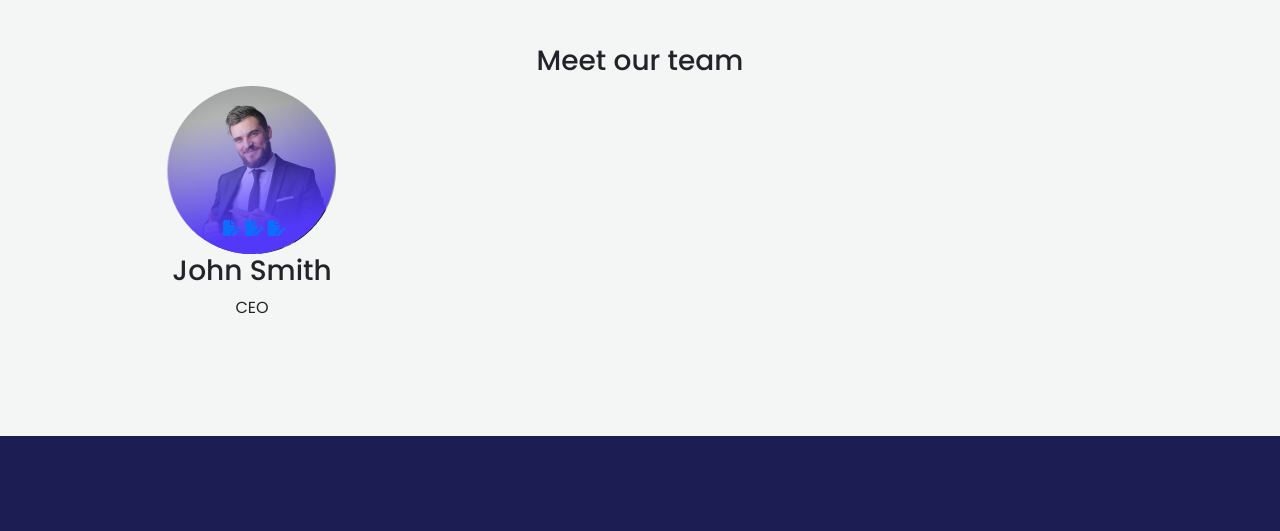
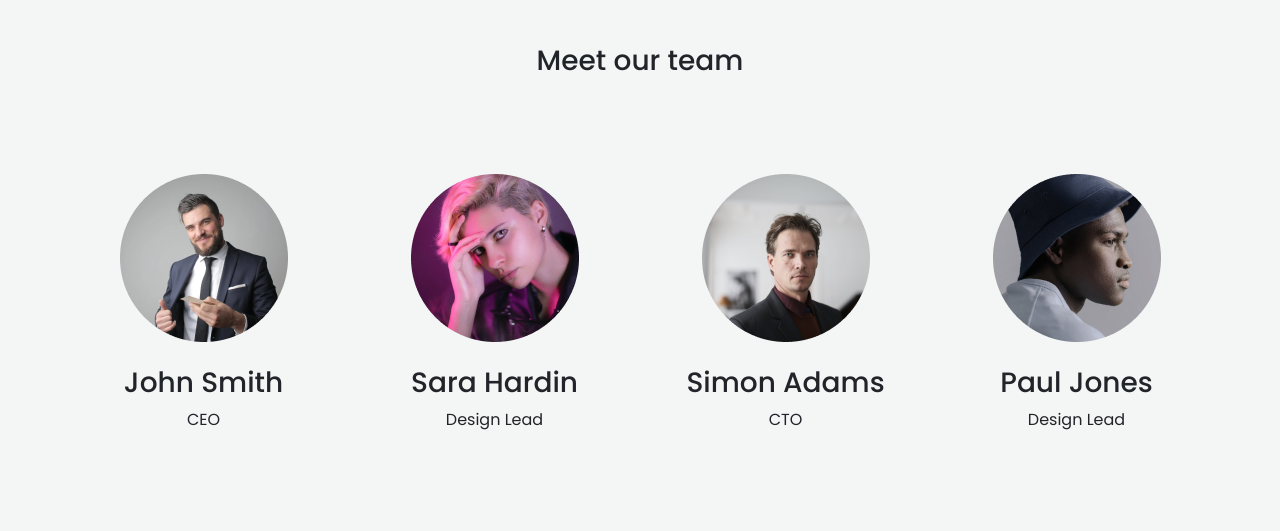
Before and after one commit to mdarafat2201/finsett2, a plain HTML site: page index.html in a window 1280 px wide. Shown: the part 3897-4428 px from the top of the page. Drawn offline with Linux system fonts and the light colour scheme.

Commit message:
meet part

```diff
--- a/css/style.css
+++ b/css/style.css
@@ -203,6 +203,58 @@ body {
   font-weight: 400;
 }
 /* ====================== working part css end ================= */
+/* =============  meet  part css start =========== */
+#meet_part {
+  padding: 100px 0px;
+  background-color: var(--BannerColor);
+}
+#meet_part .meet_tilie {
+  text-align: center;
+}
+#meet_part .meet_box {
+  text-align: center;
+
+  transition: all linear 0.3s;
+}
+#meet_part .meet_box:hover {
+  background-color: var(--WhteColor);
+}
+#meet_part .meet_box .meet_text {
+  padding: 48px 25px 32px;
+}
+#meet_part .meet_box .meet_text .meet_imgs {
+  position: relative;
+  overflow: hidden;
+}
+#meet_part .meet_box .meet_text .meet_imgs .overlay {
+  position: absolute;
+  top: 0;
+  left: 25px;
+  width: 168px;
+  height: 168px;
+  border-radius: 50%;
+  background: linear-gradient(
+    348deg,
+    #5239fa 17.97%,
+    rgba(255, 255, 255, 0) 79.2%
+  );
+  opacity: 0;
+  transition: all linear 0.3s;
+}
+#meet_part .meet_box .meet_text .meet_imgs:hover .overlay {
+  opacity: 1;
+}
+#meet_part .meet_box .meet_text .meet_imgs .overlay .icon {
+  position: absolute;
+  bottom: 13px;
+  left: 56px;
+  color: var(--WhteColor);
+}
+#meet_part .meet_box .meet_text .meet_imgs .overlay .icon a {
+  color: var(--WhteColor);
+}
+/* =============  meet  part css end =========== */
+
 /* =============  footer part css start =========== */
 #footer_part {
   padding: 101px 0;
@@ -319,43 +371,3 @@ body {
   font-weight: 500;
 }
 /* =============  footer nav part css end =========== */
-/* =============  meet  part css start =========== */
-#meet_part {
-  padding: 100px 0;
-  background-color: var(--BannerColor);
-}
-#meet_part .meet_tilie {
-  text-align: center;
-}
-#meet_part .meet_box {
-  text-align: center;
-}
-#meet_part .meet_box .meet_imgs {
-  position: relative;
-  overflow: hidden;
-}
-#meet_part .meet_box .meet_imgs .overlay {
-  position: absolute;
-  top: 0;
-  left: 97px;
-  width: 168px;
-  height: 168px;
-  border-radius: 50%;
-  background: linear-gradient(
-    348deg,
-    #5239fa 17.97%,
-    rgba(255, 255, 255, 0) 79.2%
-  );
-  opacity: 1;
-  transition: all linear 0.3s;
-}
-#meet_part .meet_box .meet_imgs:hover .overlay {
-  opacity: 1;
-}
-#meet_part .meet_box .meet_imgs .overlay .icon {
-  position: absolute;
-  bottom: 13px;
-  left: 56px;
-  color: var(--WhteColor);
-}
-/* =============  meet  part css end =========== */
--- a/index.html
+++ b/index.html
@@ -406,15 +406,16 @@
       </div>
     </section>
     <!-- ====================  working  part html end =================== -->
-    <!-- =========== meet nav part html start ========= -->
-    <div id="meet_part">
+    <!-- =========== meet part html start ========= -->
+    <section id="meet_part">
       <div class="container p-0">
         <div class="meet_tilie">
           <h3>Meet our team</h3>
         </div>
-        <div class="row">
-          <div class="col-lg-4">
+        <div class="row mt-lg-5">
+          <div class="col-lg-3">
             <div class="meet_box">
+              <div class="meet_text">
                 <div class="meet_imgs">
                   <picture>
                     <img
@@ -426,21 +427,100 @@
                   </picture>
                   <div class="overlay">
                     <div class="icon">
-                    <a href="#"> <i class="fa-solid fa-file-pen"></i></a>
-                    <a href="#"> <i class="fa-solid fa-file-pen"></i></a>
-                    <a href="#"> <i class="fa-solid fa-file-pen"></i></a>
+                      <a href="#"> <i class="fa-brands fa-facebook"></i></a>
+                      <a href="#"> <i class="fa-brands fa-twitter"></i></a>
+                      <a href="#"> <i class="fa-brands fa-linkedin-in"></i></a>
                     </div>
                   </div>
                 </div>
 
-              <h3>John Smith</h3>
+                <h3 class="mt-lg-4">John Smith</h3>
                 <p>CEO</p>
               </div>
             </div>
           </div>
+          <div class="col-lg-3">
+            <div class="meet_box">
+              <div class="meet_text">
+                <div class="meet_imgs">
+                  <picture>
+                    <img
+                      src="./imgs/imgs1.png"
+                      alt="./imgs/imgs1.png"
+                      title="img"
+                      class="img-fluid"
+                    />
+                  </picture>
+                  <div class="overlay">
+                    <div class="icon">
+                      <a href="#"> <i class="fa-brands fa-facebook"></i></a>
+                      <a href="#"> <i class="fa-brands fa-twitter"></i></a>
+                      <a href="#"> <i class="fa-brands fa-linkedin-in"></i></a>
                     </div>
                   </div>
-    <!-- =========== meet nav part html end ========= -->
+                </div>
+
+                <h3 class="mt-lg-4">Sara Hardin</h3>
+                <p>Design Lead</p>
+              </div>
+            </div>
+          </div>
+          <div class="col-lg-3">
+            <div class="meet_box">
+              <div class="meet_text">
+                <div class="meet_imgs">
+                  <picture>
+                    <img
+                      src="./imgs/imgs3.png"
+                      alt="./imgs/imgs3.png"
+                      title="img"
+                      class="img-fluid"
+                    />
+                  </picture>
+                  <div class="overlay">
+                    <div class="icon">
+                      <a href="#"> <i class="fa-brands fa-facebook"></i></a>
+                      <a href="#"> <i class="fa-brands fa-twitter"></i></a>
+                      <a href="#"> <i class="fa-brands fa-linkedin-in"></i></a>
+                    </div>
+                  </div>
+                </div>
+
+                <h3 class="mt-lg-4">Simon Adams</h3>
+                <p>CTO</p>
+              </div>
+            </div>
+          </div>
+          <div class="col-lg-3">
+            <div class="meet_box">
+              <div class="meet_text">
+                <div class="meet_imgs">
+                  <picture>
+                    <img
+                      src="./imgs/imgs2.png"
+                      alt="./imgs/imgs2.png"
+                      title="img"
+                      class="img-fluid"
+                    />
+                  </picture>
+                  <div class="overlay">
+                    <div class="icon">
+                      <a href="#"> <i class="fa-brands fa-facebook"></i></a>
+                      <a href="#"> <i class="fa-brands fa-twitter"></i></a>
+                      <a href="#"> <i class="fa-brands fa-linkedin-in"></i></a>
+                    </div>
+                  </div>
+                </div>
+
+                <h3 class="mt-lg-4">Paul Jones</h3>
+                <p>Design Lead</p>
+              </div>
+            </div>
+          </div>
+        </div>
+
+    </section>
+    <!-- =========== meet part html end ========= -->
     <!-- =========== footer part html start ========= -->
     <section id="footer_part">
       <div class="container p-0">
```
Lines whose indentation alone changed are shown as unchanged.
